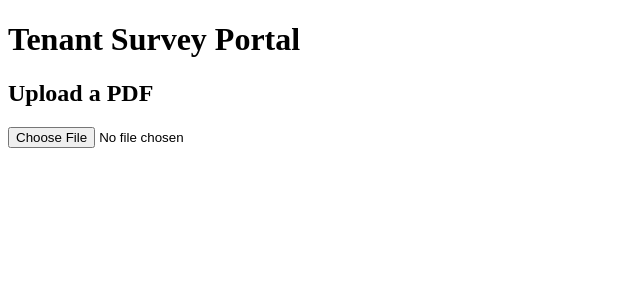
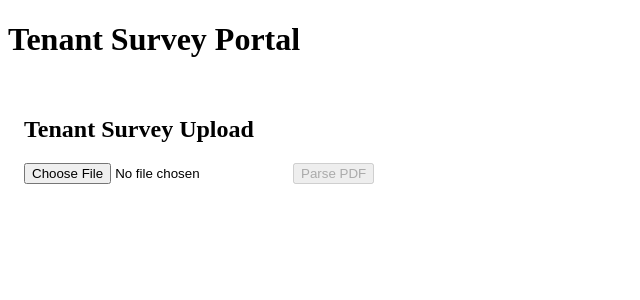
Before and after one commit to ptesdal/tenant-survey-portal, a Next.js app in the folder Downloads/tenant-survey-portal/: page / in a window 1280 px wide. Shown: the top 300 px of the page, without its empty margins (0-640 px from the left). Built offline with nearby package versions, Linux system fonts and the light colour scheme.

Commit message:
Wire UploadForm to parsePdf module

```diff
--- a/Downloads/tenant-survey-portal/app/UploadForm.jsx
+++ b/Downloads/tenant-survey-portal/app/UploadForm.jsx
@@ -1,43 +1,46 @@
 'use client';
+
 import { useState } from 'react';
+import { parsePdfFile } from './utils/parsePdf';
 
 export default function UploadForm() {
-  const [selectedFile, setSelectedFile] = useState(null);
-  const [message, setMessage] = useState('');
+  const [file, setFile] = useState(null);
+  const [parsedText, setParsedText] = useState('');
+  const [error, setError] = useState('');
 
-  const handleFileChange = async (event) => {
-    const file = event.target.files[0];
+  const handleFileChange = (e) => {
+    const selectedFile = e.target.files?.[0];
+    setFile(selectedFile);
+    setParsedText('');
+    setError('');
+  };
+
+  const handleParse = async () => {
     if (!file) return;
 
-    setSelectedFile(file);
-    setMessage(`File "${file.name}" selected. Parsing...`);
-
     try {
-      // 🔁 Lazy load pdfjs-dist *in the browser only*
-      const pdfjsLib = await import('pdfjs-dist/legacy/build/pdf');
-
-      const reader = new FileReader();
-      reader.onload = async function () {
-        const typedarray = new Uint8Array(reader.result);
-        const pdf = await pdfjsLib.getDocument({ data: typedarray }).promise;
-        const page = await pdf.getPage(1);
-        const textContent = await page.getTextContent();
-
-        const rawText = textContent.items.map((item) => item.str).join(' ');
-        setMessage(`Parsed text: ${rawText.slice(0, 200)}...`);
-      };
-      reader.readAsArrayBuffer(file);
-    } catch (error) {
-      console.error(error);
-      setMessage('Error parsing PDF. Please try a different file.');
+      const text = await parsePdfFile(file);
+      setParsedText(text);
+    } catch (err) {
+      console.error(err);
+      setError('Failed to parse PDF.');
     }
   };
 
   return (
-    <div>
-      <h2>Upload a PDF</h2>
+    <div style={{ padding: '1rem' }}>
+      <h2>Tenant Survey Upload</h2>
       <input type="file" accept="application/pdf" onChange={handleFileChange} />
-      {message && <p>{message}</p>}
+      <button onClick={handleParse} disabled={!file} style={{ marginLeft: '1rem' }}>
+        Parse PDF
+      </button>
+      {error && <p style={{ color: 'red' }}>{error}</p>}
+      {parsedText && (
+        <div style={{ marginTop: '1rem', whiteSpace: 'pre-wrap' }}>
+          <h3>Parsed Output:</h3>
+          <p>{parsedText}</p>
+        </div>
+      )}
     </div>
   );
 }
```
